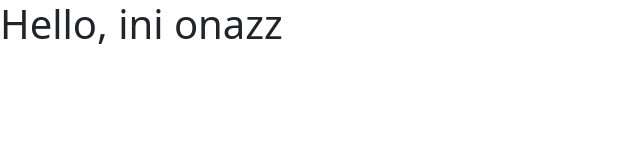
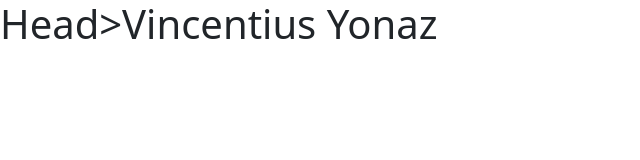
Before and after one commit to inionaz/inionaz.github.io, a plain HTML site: page index.html in a window 1280 px wide. Shown: the whole page, without its empty margins (0-640 px from the left). Drawn offline with nearby package versions, Linux system fonts and the light colour scheme.

Commit message:
Update index.html

```diff
--- a/index.html
+++ b/index.html
@@ -8,10 +8,10 @@
     <!-- Bootstrap CSS -->
     <link href="https://cdn.jsdelivr.net/npm/bootstrap@5.0.2/dist/css/bootstrap.min.css" rel="stylesheet" integrity="sha384-EVSTQN3/azprG1Anm3QDgpJLIm9Nao0Yz1ztcQTwFspd3yD65VohhpuuCOmLASjC" crossorigin="anonymous">
 
-    <title>Hello, ini onazz</title>
+    <title>Vincentius Yonaz </title>
   </head>
   <body>
-    <h1>Hello, ini onazz</h1>
+    <h1>Head>Vincentius Yonaz</h1>
 
     <!-- Optional JavaScript; choose one of the two! -->
 
```
